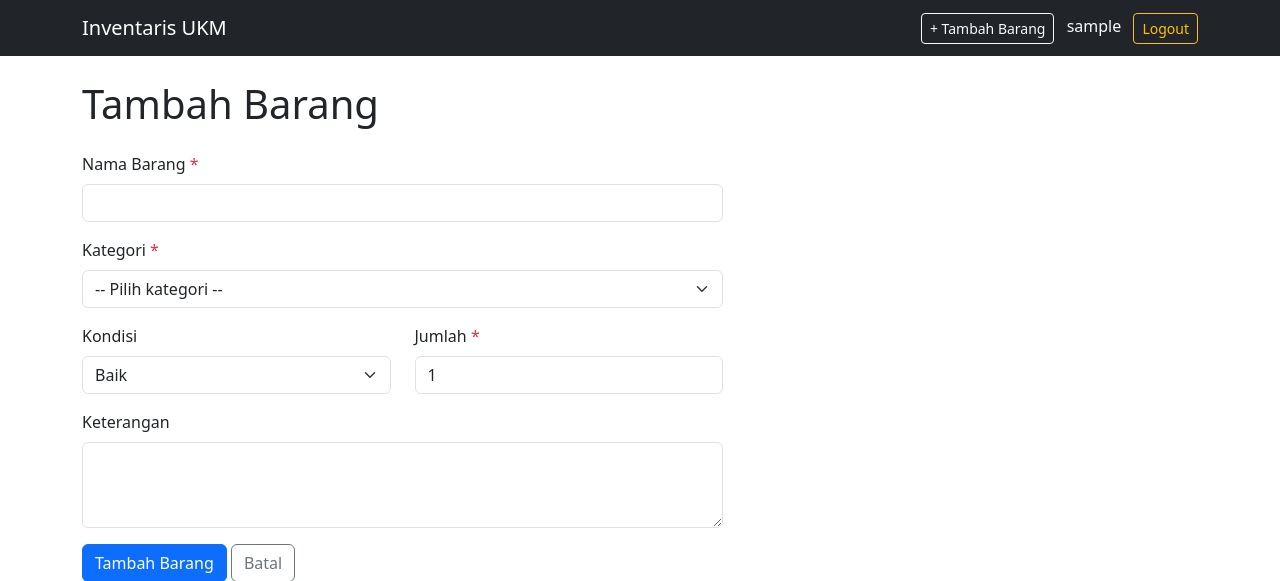
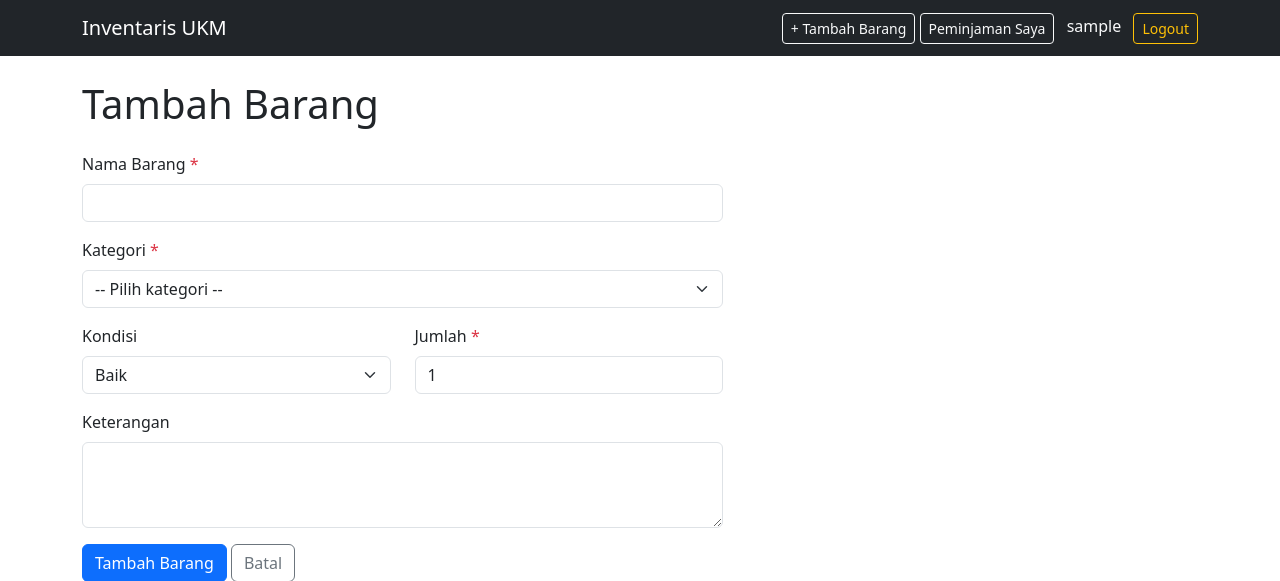
Before and after one commit to Asaay/inventaris-ukm, a Flask app: page /barang/tambah in a window 1280 px wide. Shown: the top 581 px of the page. Run offline with Flask 3, Linux system fonts and the light colour scheme; the visitor is signed in with stand-in values (Sample User, id 1).

Commit message:
Perbaiki posisi link Peminjaman Saya di navbar

```diff
--- a/templates/base.html
+++ b/templates/base.html
@@ -13,6 +13,7 @@
             <div>
                 {% if current_user.is_authenticated %}
                     <a class="btn btn-sm btn-outline-light" href="{{ url_for('tambah_barang') }}">+ Tambah Barang</a>
+                    <a class="btn btn-sm btn-outline-light" href="{{ url_for('peminjaman_saya') }}">Peminjaman Saya</a>
                     <span class="text-light mx-2">
                         {{ current_user.nama }}{% if current_user.is_admin %} (admin){% endif %}
                     </span>
@@ -24,6 +25,7 @@
             </div>
         </div>
     </nav>
+
     <div class="container mt-4">
         {% with messages = get_flashed_messages(with_categories=true) %}
             {% if messages %}
```
Lines whose indentation alone changed are shown as unchanged.
